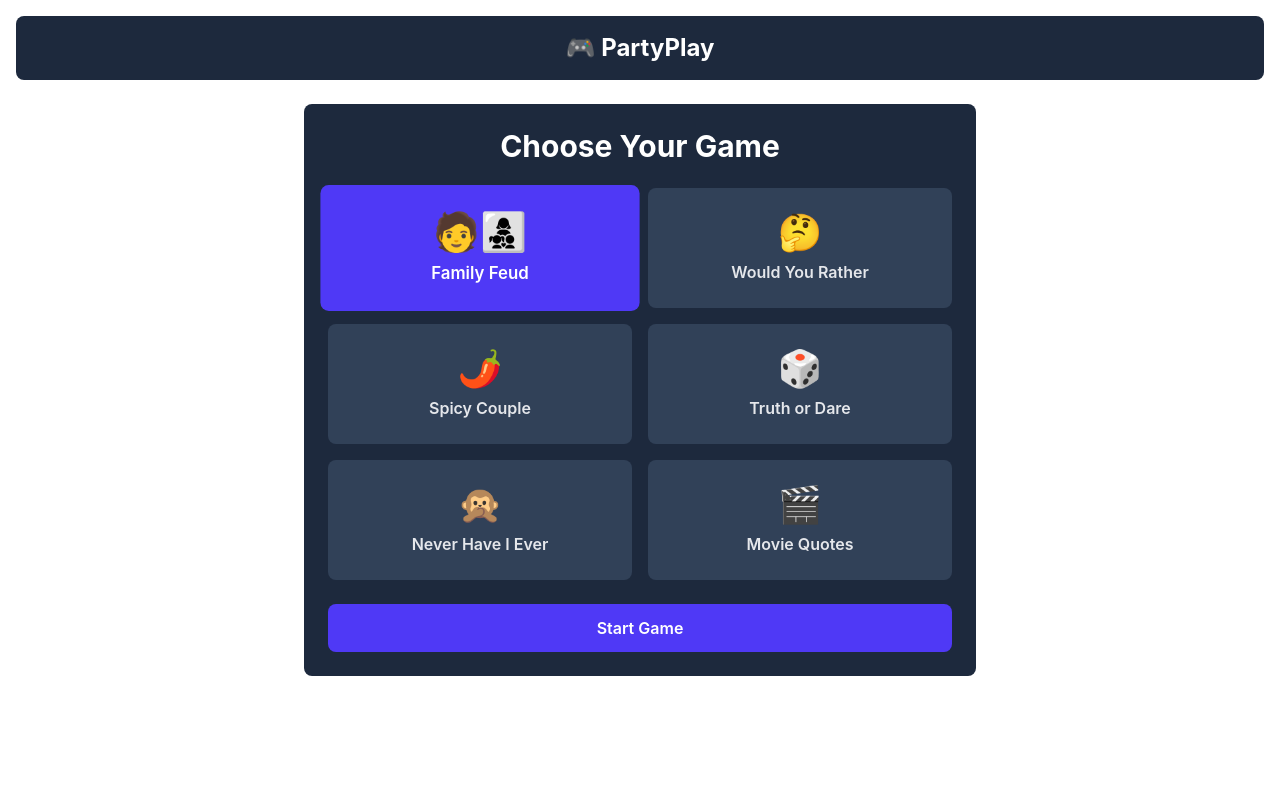
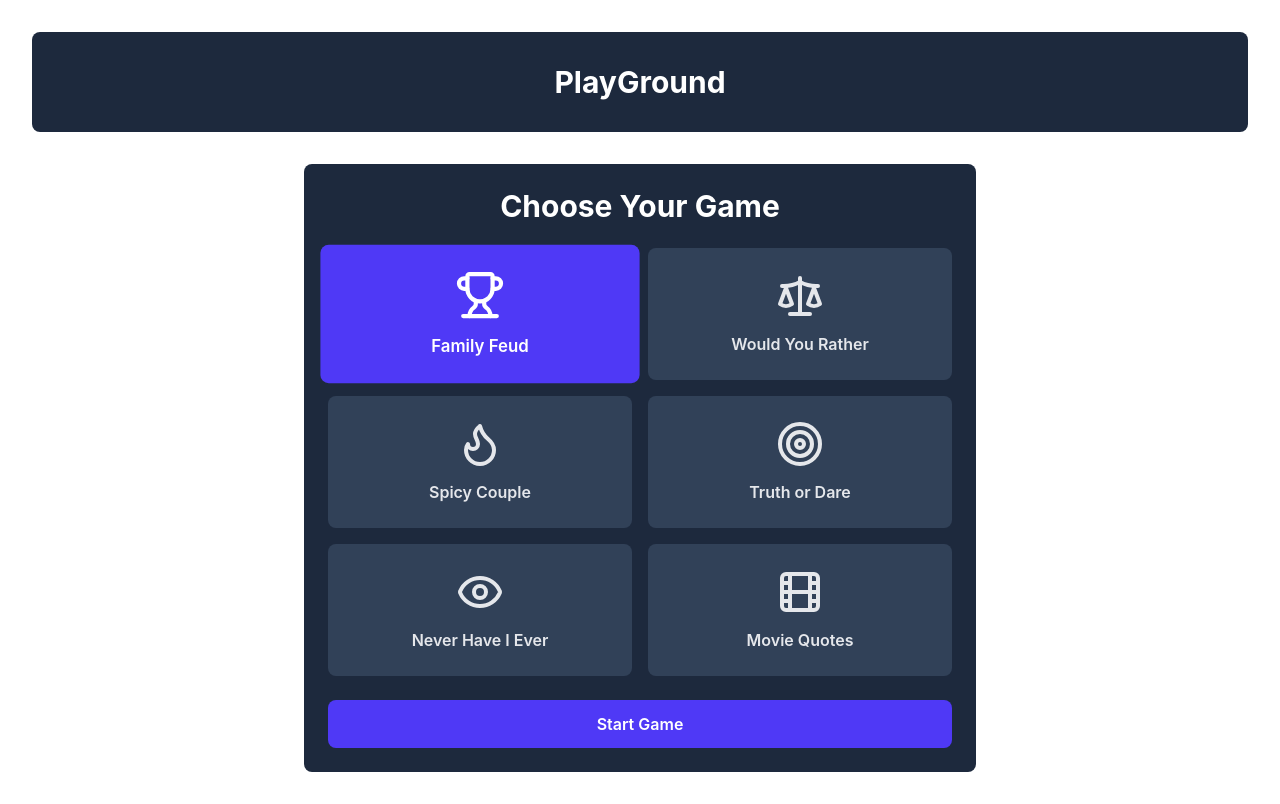
Before and after one commit to Mattojjo/playground, a React (Vite) app: page / in a window 1280 px wide. Built offline with nearby package versions, Linux system fonts and the light colour scheme.

Commit message:
Add lucide-react dependency and update components to use new icons

```diff
--- a/package.json
+++ b/package.json
@@ -9,6 +9,7 @@
     "@testing-library/jest-dom": "^6.6.3",
     "@testing-library/react": "^16.3.0",
     "@testing-library/user-event": "^13.5.0",
+    "lucide-react": "^0.563.0",
     "react": "^19.1.0",
     "react-dom": "^19.1.0",
     "tailwindcss": "^4.1.18",
--- a/src/App.jsx
+++ b/src/App.jsx
@@ -24,9 +24,9 @@ function App() {
   };
 
   return (
-    <div className="min-h-screen p-4 text-center">
-      <header className="bg-slate-800 rounded-lg p-4 mb-6">
-        <h1 className="text-2xl font-bold text-white">🎮 PartyPlay</h1>
+    <div className="min-h-screen p-8 text-center">
+      <header className="bg-slate-800 rounded-lg p-8 mb-8">
+        <h1 className="text-3xl font-bold text-white">PlayGround</h1>
       </header>
 
       {!started ? (
--- a/src/components/GameBoard.jsx
+++ b/src/components/GameBoard.jsx
@@ -22,7 +22,7 @@ const GameBoard = ({ question, answers, revealedAnswers, onAnswerSubmit }) => {
   };
 
   return (
-    <div className="bg-slate-800 rounded-lg p-6 mb-4">
+    <div className="bg-slate-800 rounded-4xl p-6 mb-4">
       {showWrongImage && (
         <div className="fixed inset-0 bg-black bg-opacity-90 flex items-center justify-center z-50">
           <div className="text-9xl text-red-500 animate-pulse">❌</div>
--- a/src/components/HomeButton.jsx
+++ b/src/components/HomeButton.jsx
@@ -1,12 +1,14 @@
+import { House } from 'lucide-react';
 import React from 'react';
 
 const HomeButton = ({ onGoHome }) => {
   return (
     <button
-      className="fixed top-4 right-4 px-4 py-2 bg-indigo-600 text-white rounded-lg font-semibold hover:bg-indigo-700 z-50"
+      className="fixed top-12 right-16 px-16 py-6 bg-indigo-600 text-white rounded-lg font-bold hover:bg-indigo-700 z-50"
       onClick={onGoHome}
     >
-      🏠 Home
+      <House className="w-6 h-6 inline-block mr-2" />
+      Home
     </button>
   );
 };
--- a/src/components/ScoreBoard.jsx
+++ b/src/components/ScoreBoard.jsx
@@ -1,15 +1,15 @@
 import React from 'react';
 
 const ScoreBoard = ({ teamScores, teams }) => (
-  <div className="bg-slate-700 rounded-lg p-4 mb-4">
-    <h3 className="text-xl font-bold mb-2">Scores</h3>
-    <div className="flex gap-4 justify-center">
+  <div className="bg-slate-700 rounded-4xl p-4 mb-4">
+    <h3 className="text-xl text-white font-bold mb-2">Scores</h3>
+    <div className="flex gap-32 justify-center">
       {teamScores.map((score, idx) => (
         <div key={idx} className="flex items-center gap-2">
           {teams[idx].icon && (
-            <img src={teams[idx].icon} alt={teams[idx].name} className="w-8 h-8" />
+            <img src={teams[idx].icon} alt={teams[idx].name} className="w-8 h-8 rounded-4xl" />
           )}
-          <span className="font-semibold">{teams[idx].name}: {score}</span>
+          <span className="font-semibold text-white">{teams[idx].name}: <span className="font-bold text-orange-500 text-xl">{score}</span></span>
         </div>
       ))}
     </div>
--- a/src/components/TeamSelector.jsx
+++ b/src/components/TeamSelector.jsx
@@ -1,15 +1,15 @@
 import React from 'react';
 
 const TeamSelector = ({ teams, currentTeam, onNextTeam }) => (
-  <div className="bg-slate-700 rounded-lg p-4 mb-4">
+  <div className="bg-slate-700 rounded-4xl p-4 mb-4">
     <div className="flex items-center gap-2 mb-3">
-      <span className="font-semibold">Current Team:</span>
+      <span className="font-semibold text-white text-xl">Current Team:</span>
       {teams[currentTeam].icon && (
-        <img src={teams[currentTeam].icon} alt={teams[currentTeam].name} className="w-8 h-8" />
+        <img src={teams[currentTeam].icon} alt={teams[currentTeam].name} className="w-8 h-8 rounded-4xl" />
       )}
-      <span className="text-indigo-400 font-bold">{teams[currentTeam].name}</span>
+      <span className="text-red-400 font-bold text-xl">{teams[currentTeam].name}</span>
     </div>
-    <button className="px-4 py-2 bg-indigo-600 text-white rounded-lg hover:bg-indigo-700" onClick={onNextTeam}>
+    <button className="ml-100 px-6 py-2 bg-indigo-600 text-white text-xl font-bold rounded-4xl hover:bg-indigo-700" onClick={onNextTeam}>
       Next Team
     </button>
   </div>
--- a/src/games/family-feud/FamilyFeud.jsx
+++ b/src/games/family-feud/FamilyFeud.jsx
@@ -5,6 +5,7 @@ import TeamSelector from '../../components/TeamSelector';
 import GameBoard from '../../components/GameBoard';
 import HomeButton from '../../components/HomeButton';
 import { fuzzyMatch } from '../../utils/gameUtils';
+import { Coins } from 'lucide-react';
 import totoroImg from '../../img/totoro.png';
 import ponyoImg from '../../img/ponyo.png';
 
@@ -106,14 +107,15 @@ const FamilyFeud = ({ onGoHome }) => {
           </div>
           <button
             onClick={flipCoin}
-            className={`w-full py-3 rounded-lg font-semibold ${
+            className={`w-full py-3 rounded-lg font-semibold flex items-center justify-center gap-2 ${
               selectedSide !== null && coinResult === null
                 ? 'bg-indigo-600 text-white hover:bg-indigo-700'
                 : 'bg-gray-300 text-gray-500 cursor-not-allowed'
             }`}
             disabled={selectedSide === null || coinResult !== null}
           >
-            🪙 Flip Coin
+            <Coins className="w-5 h-5" />
+            Flip Coin
           </button>
           {coinResult !== null && (
             <div className="mt-6 text-center">
--- a/src/pages/Home.jsx
+++ b/src/pages/Home.jsx
@@ -1,13 +1,14 @@
 import React, { useState } from 'react';
+import { Trophy, Scale, Flame, Target, Eye, Film } from 'lucide-react';
 import { GAME_TYPES } from '../constants/gameConstants';
 
 const gameOptions = [
-  { key: GAME_TYPES.FAMILY_FEUD, label: 'Family Feud', icon: '🧑‍👩‍👧‍👦' },
-  { key: GAME_TYPES.WOULD_YOU_RATHER, label: 'Would You Rather', icon: '🤔' },
-  { key: GAME_TYPES.SPICY_COUPLE, label: 'Spicy Couple', icon: '🌶️' },
-  { key: GAME_TYPES.TRUTH_OR_DARE, label: 'Truth or Dare', icon: '🎲' },
-  { key: GAME_TYPES.NEVER_HAVE_I_EVER, label: 'Never Have I Ever', icon: '🙊' },
-  { key: GAME_TYPES.MOVIE_QUOTES, label: 'Movie Quotes', icon: '🎬' },
+  { key: GAME_TYPES.FAMILY_FEUD, label: 'Family Feud', icon: <Trophy className="w-12 h-12" /> },
+  { key: GAME_TYPES.WOULD_YOU_RATHER, label: 'Would You Rather', icon: <Scale className="w-12 h-12" /> },
+  { key: GAME_TYPES.SPICY_COUPLE, label: 'Spicy Couple', icon: <Flame className="w-12 h-12" /> },
+  { key: GAME_TYPES.TRUTH_OR_DARE, label: 'Truth or Dare', icon: <Target className="w-12 h-12" /> },
+  { key: GAME_TYPES.NEVER_HAVE_I_EVER, label: 'Never Have I Ever', icon: <Eye className="w-12 h-12" /> },
+  { key: GAME_TYPES.MOVIE_QUOTES, label: 'Movie Quotes', icon: <Film className="w-12 h-12" /> },
 ];
 
 const Home = ({ onStart }) => {
@@ -35,7 +36,7 @@ const Home = ({ onStart }) => {
             }`}
             onClick={() => handleCardClick(opt.key)}
           >
-            <div className="text-4xl mb-2">{opt.icon}</div>
+            <div className="mb-3 flex justify-center">{opt.icon}</div>
             <div>{opt.label}</div>
           </button>
         ))}
```
Also changed, not shown: 1 other file (tests, documents, lock files or other folders).
